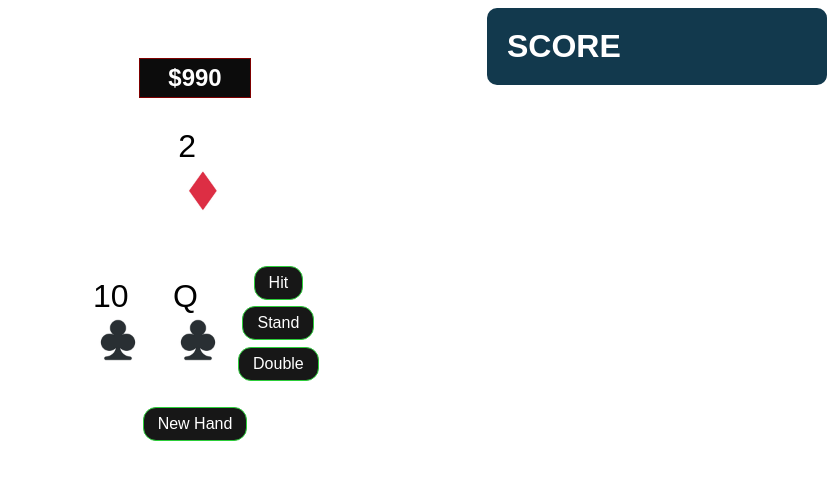
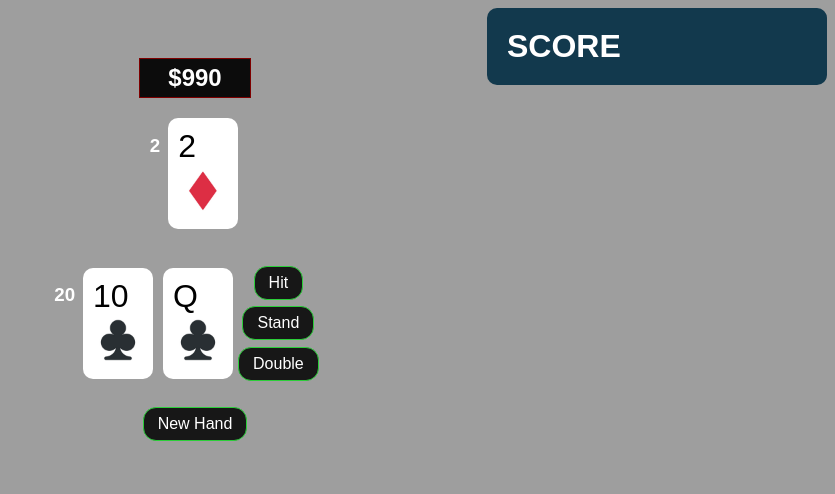
Before and after one commit to jakeclifford/blackjackTrainer, a plain HTML site: page index.html in a window 1280 px wide. Shown: the whole page, without its empty margins (445-1280 px from the left). Drawn offline with Linux system fonts and the light colour scheme; the site is published under a folder, as on GitHub Pages, so addresses that start at the root find nothing.

Commit message:
background fix

```diff
--- a/scss/styles.scss
+++ b/scss/styles.scss
@@ -1,6 +1,6 @@
 body{
     font-family: Arial;
-    background-image: url("/images/table.png");
+    background-image: url("../images/table.png");
     position: relative;
     background-size: cover;
 
```
Also changed, not shown: dist/styles.css.
